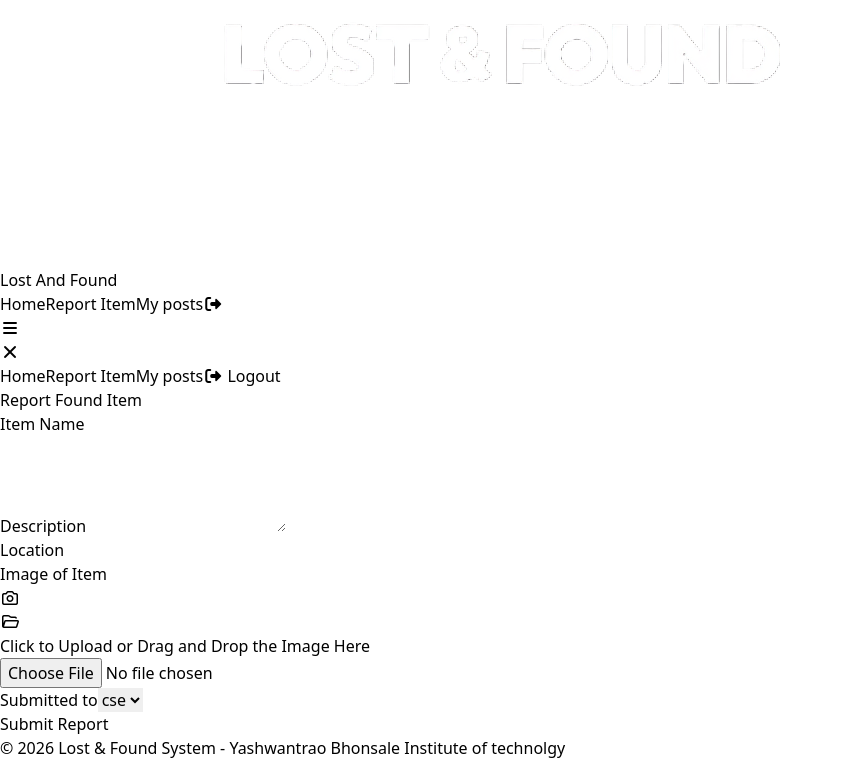
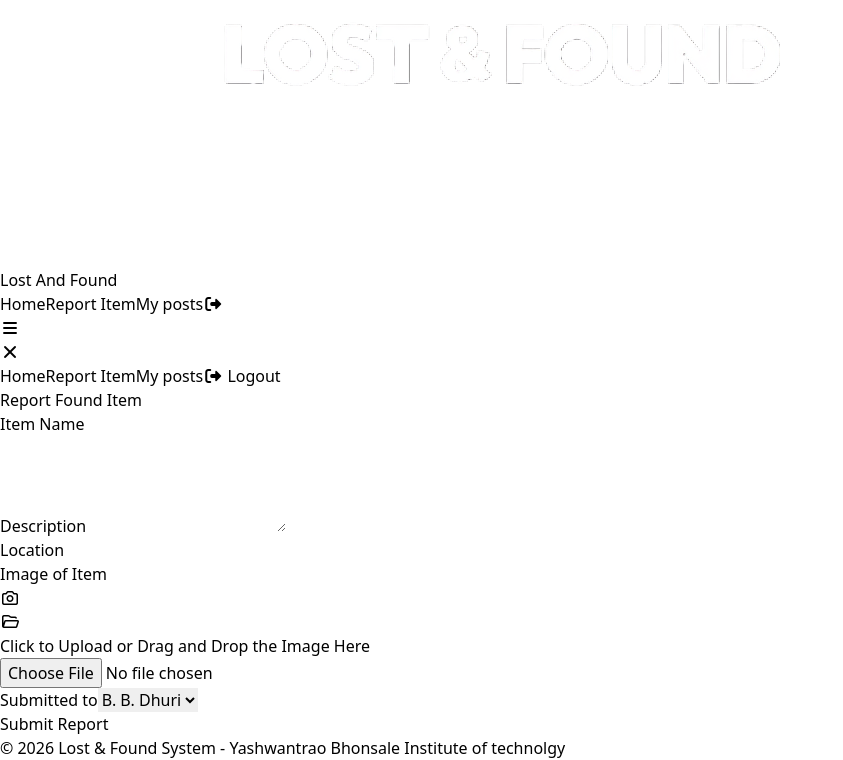
Before and after one commit to Deveshg986/Lost_and_Found, a React (Vite) app in the folder Frontend/Lost_And_Found/: page /report in a window 1280 px wide. Shown: the part 732-1492 px from the top of the page, without its empty margins (0-843 px from the left). Built offline with nearby package versions, Linux system fonts and the light colour scheme; no server answers; sample sign-in values are in the browser's storage.

Commit message:
added dummy staff details

```diff
--- a/Frontend/Lost_And_Found/src/pages/ReportItem.jsx
+++ b/Frontend/Lost_And_Found/src/pages/ReportItem.jsx
@@ -399,10 +399,10 @@ useEffect(()=>{
               required
               className="w-full border rounded-lg"
             >
-              <option value={4}>cse</option>
-              <option value={4}>ce</option>
-              <option value={4}>ee</option>
-              <option value={4}>me</option>
+              <option value={4}>B. B. Dhuri</option>
+              <option value={4}>S. S. Naik</option>
+              <option value={4}>J. S. Khot</option>
+              <option value={4}>H. D. Naik</option>
             </select>
           </div>
 
```
